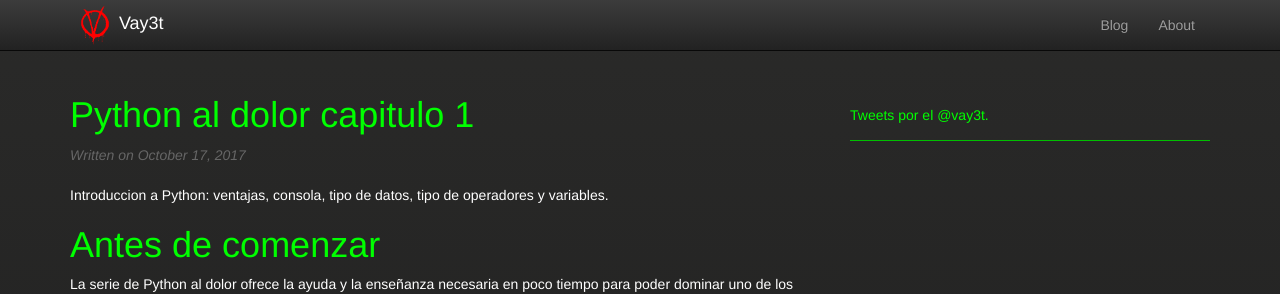
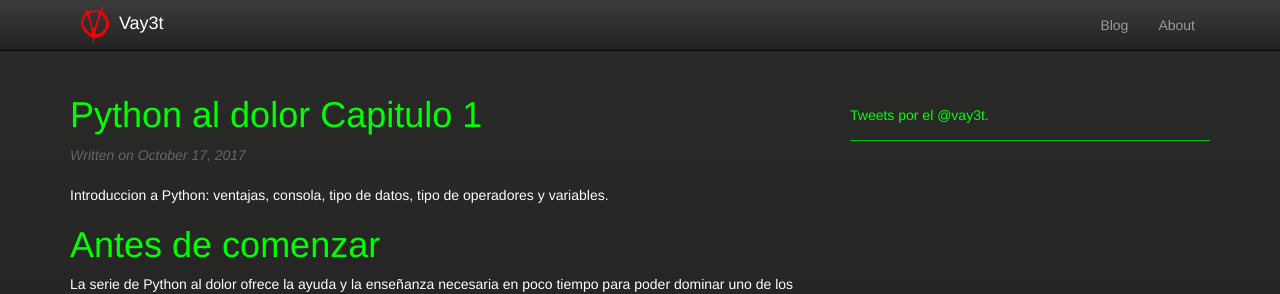
Before and after one commit to pvallejos/pvallejos.github.io, a Jekyll site: the page built from _posts/2017-10-17-Python-Part-1.md, in a window 1280 px wide and 900 px high. Shown: the top 294 px of the window. Built offline with Jekyll 4.4.1, drawn with Linux system fonts in a browser that asks for light colours; nearby versions of some CDN libraries; comment, search, counter and statistics services are not loaded.

```diff
--- a/_posts/2017-10-17-Python-Part-1.md
+++ b/_posts/2017-10-17-Python-Part-1.md
@@ -1,6 +1,6 @@
 ---
 layout: post
-title: Python al dolor capitulo 1
+title: Python al dolor Capitulo 1
 ---
 
 Introduccion a Python: ventajas, consola, tipo de datos, tipo de operadores y variables.
```
